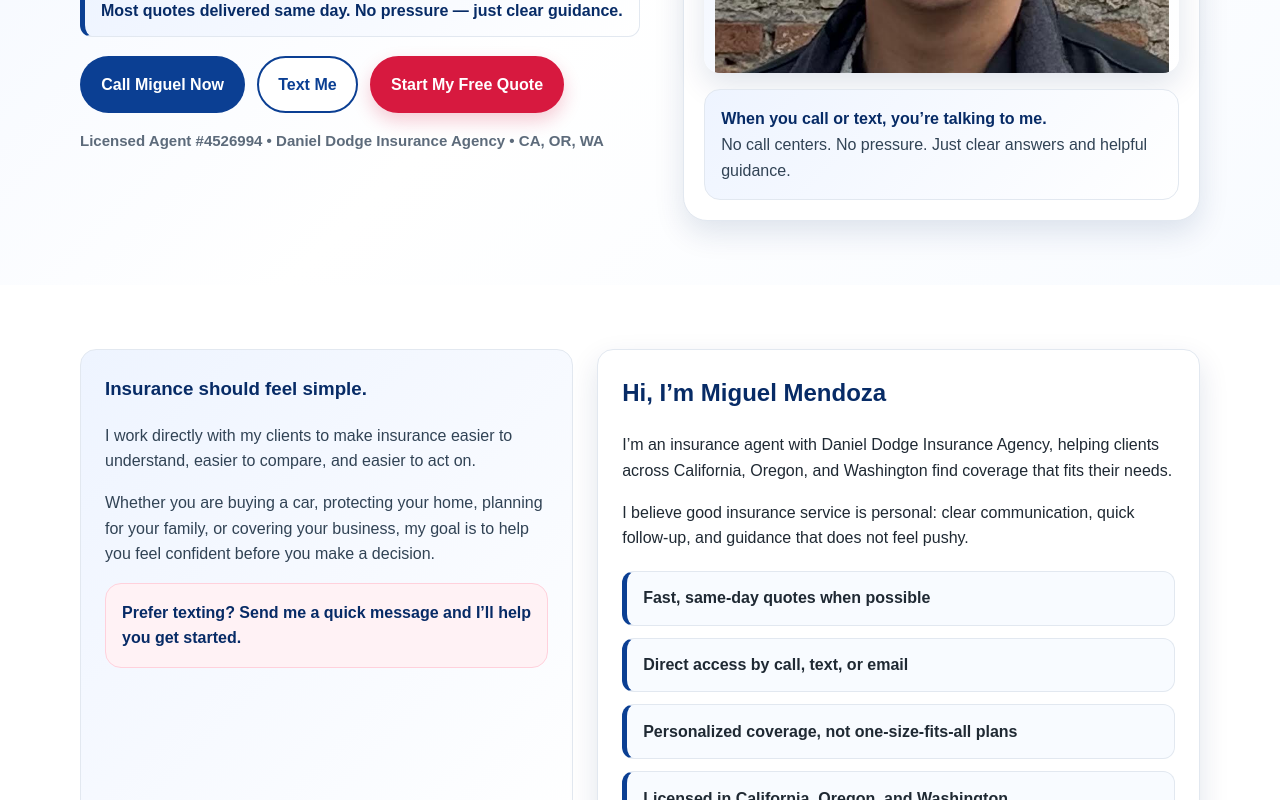
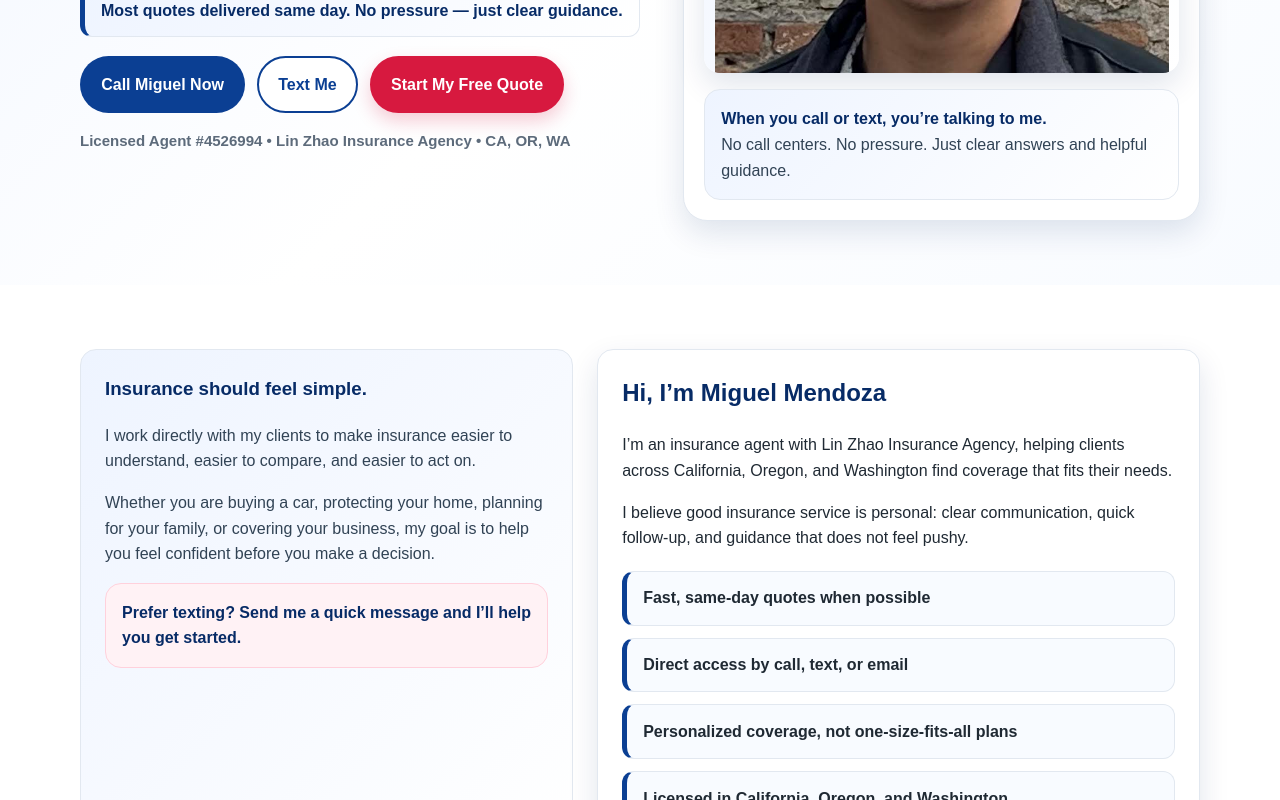
Before and after one commit to Torotp/MiguelPaoloMendoza, a plain HTML site: page index.html in a window 1280 px wide. Shown: the part 780-1580 px from the top of the page. Drawn offline with Linux system fonts and the light colour scheme.

Commit message:
Update index.html

```diff
--- a/index.html
+++ b/index.html
@@ -188,7 +188,7 @@
           <a href="sms:15104568015" class="btn btn-secondary">Text Me</a>
           <a href="#contact" class="btn btn-quote">Start My Free Quote</a>
         </div>
-        <div class="trust-line">Licensed Agent #4526994 • Daniel Dodge Insurance Agency • CA, OR, WA</div>
+        <div class="trust-line">Licensed Agent #4526994 • Lin Zhao Insurance Agency • CA, OR, WA</div>
       </div>
 
       <div class="hero-card">
@@ -216,7 +216,7 @@
       </div>
       <div class="about-box">
         <h2>Hi, I’m Miguel Mendoza</h2>
-        <p>I’m an insurance agent with Daniel Dodge Insurance Agency, helping clients across California, Oregon, and Washington find coverage that fits their needs.</p>
+        <p>I’m an insurance agent with Lin Zhao Insurance Agency, helping clients across California, Oregon, and Washington find coverage that fits their needs.</p>
         <p>I believe good insurance service is personal: clear communication, quick follow-up, and guidance that does not feel pushy.</p>
         <ul class="check-list">
           <li>Fast, same-day quotes when possible</li>
@@ -369,7 +369,7 @@
         <p>No pressure, no confusion — just clear answers and help finding coverage that fits.</p>
         <ul class="check-list">
           <li><strong>Personal:</strong> <a href="tel:15104568015">(510) 456-8015</a></li>
-          <li><strong>Office:</strong> <a href="tel:13606487079">(360) 648-7079</a></li>
+          <li><strong>Office:</strong> <a href="tel:13606487079">(000) 000-0000</a></li>
           <li><strong>Email:</strong> <a href="mailto:Miguel@dodgeagencyinc.com">Miguel@dodgeagencyinc.com</a></li>
           <li><strong>License #:</strong> 4526994</li>
           <li><strong>Agency:</strong> Lin Zhao Insurance Agency</li>
```
